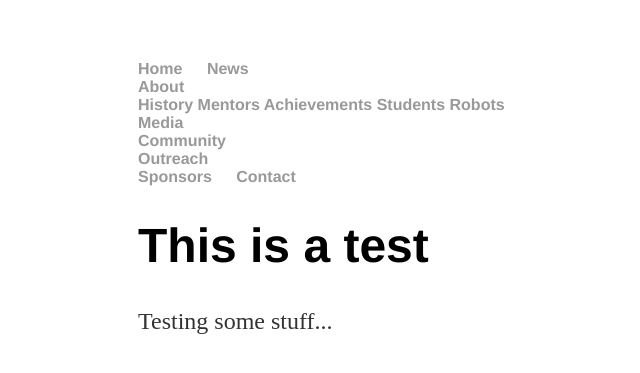
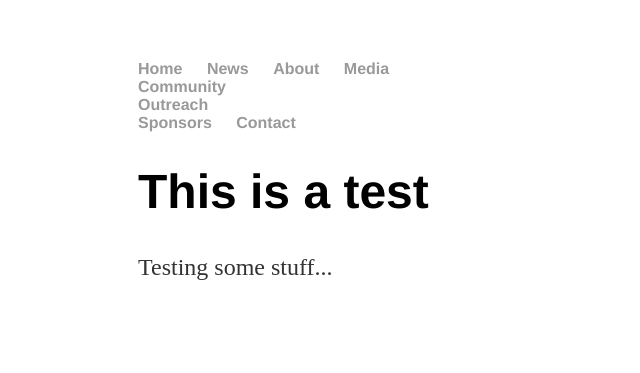
Before and after one commit to mouseythemouse/449, a Jekyll site: the page built from index.html, in a window 1280 px wide. Shown: the top 373 px of the page, without its empty margins (54-694 px from the left). Built offline with Jekyll 4.4.1, drawn with Linux system fonts in a browser that asks for light colours.

Commit message:
Update default.html

```diff
--- a/_layouts/default.html
+++ b/_layouts/default.html
@@ -11,9 +11,9 @@
 	    		<ul>
 	        		<li><a href="/">Home</a></li>
 		        	<li><a href="/news">News</a></li>
-		        	<div class=dropAbout>
+		        	<div class=dropdown>
 		          	<li><a href="/about">About</a></li>
-	        		  	<div class="cAbout">
+	        		  	<div class="links">
 	        		      <a href="/history">History</a>
                     <a href="/mentors">Mentors</a>
                     <a href="/achievements">Achievements</a>
```
